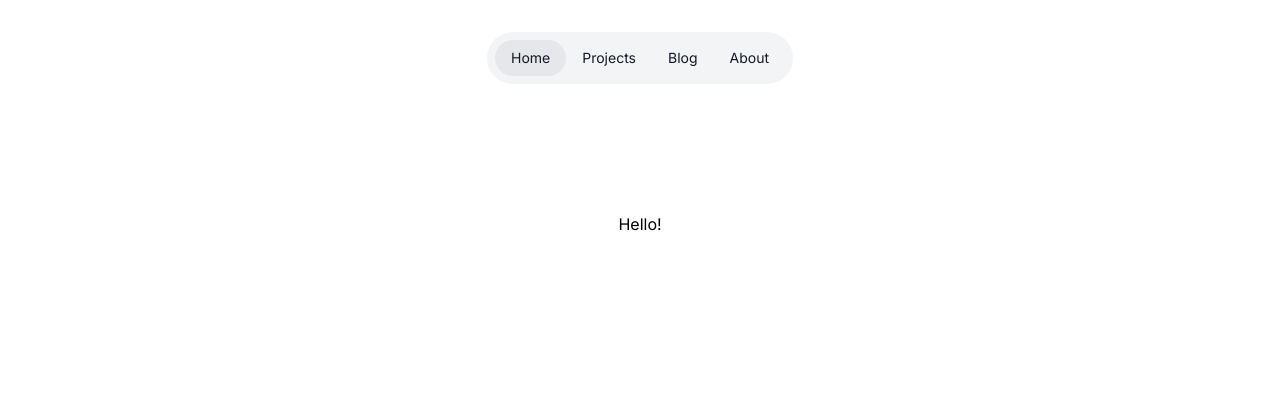
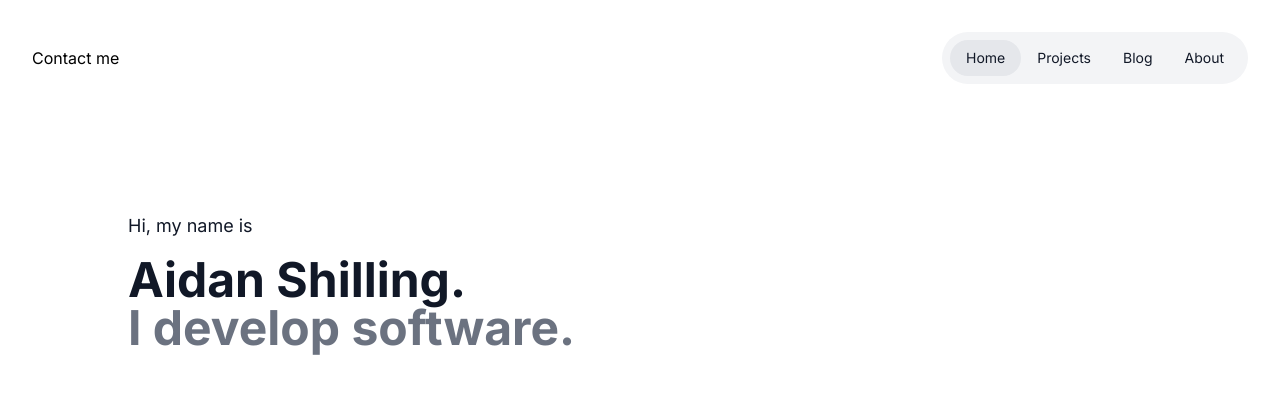
Before and after one commit to aidanshilling/aidanshilling.com, a Next.js app: page / in a window 1280 px wide. Shown: the top 394 px of the page. Built offline with nearby package versions, Linux system fonts and the light colour scheme.

Commit message:
Added Navbar and basic header

```diff
--- a/app/layout.tsx
+++ b/app/layout.tsx
@@ -13,8 +13,10 @@ export default function RootLayout({ children }: { children: React.ReactNode })
 	return (
 		<html lang="en">
 			<body className={inter.className}>
-				<Navbar />
-				{children}
+				<header className="sticky top-0 z-50">
+					<Navbar />
+				</header>
+				<main>{children}</main>
 			</body>
 		</html>
 	);
--- a/app/page.tsx
+++ b/app/page.tsx
@@ -1,7 +1,13 @@
+import Container from "@/components/Container";
+
 export default function Home() {
 	return (
-		<main className="flex min-h-screen flex-col items-center justify-between p-24">
-			<div>Hello!</div>
-		</main>
+		<Container>
+			<div className="text-gray-900 text-lg py-24">
+				<div className="mb-4">Hi, my name is</div>
+				<div className="text-5xl font-bold">Aidan Shilling.</div>
+				<div className="text-5xl font-bold text-gray-500">I develop software.</div>
+			</div>
+		</Container>
 	);
 }
--- /dev/null
+++ b/components/Container.tsx
@@ -0,0 +1,13 @@
+interface ContainerProps {
+	children: JSX.Element | string;
+}
+
+const Container = ({ children }: ContainerProps) => {
+	return (
+		<div className="mx-auto max-w-8xl px-4 sm:px-6 lg:px-8">
+			<div className="mx-auto max-w-5xl">{children}</div>
+		</div>
+	);
+};
+
+export default Container;
--- a/components/Navbar.tsx
+++ b/components/Navbar.tsx
@@ -15,8 +15,9 @@ const navItems: NavItemType[] = [
 
 const Navbar = () => {
 	return (
-		<div className="flex flex-row justify-center">
-			<div className="flex flex-row m-8 p-2 rounded-full justify-center bg-gray-100">
+		<div className="flex flex-row m-8 justify-between">
+			<div className="my-auto">Contact me</div>
+			<div className="flex flex-row  p-2 rounded-full justify-center bg-gray-100">
 				{navItems.map((item) => (
 					<NavItem name={item.name} href={item.href} selected={item.selected} />
 				))}
```
